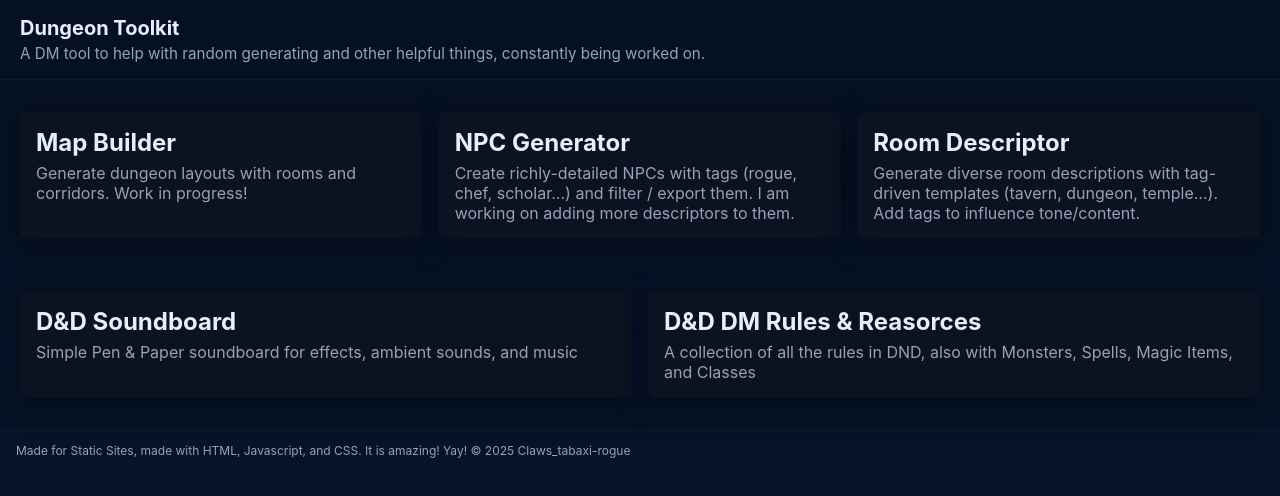
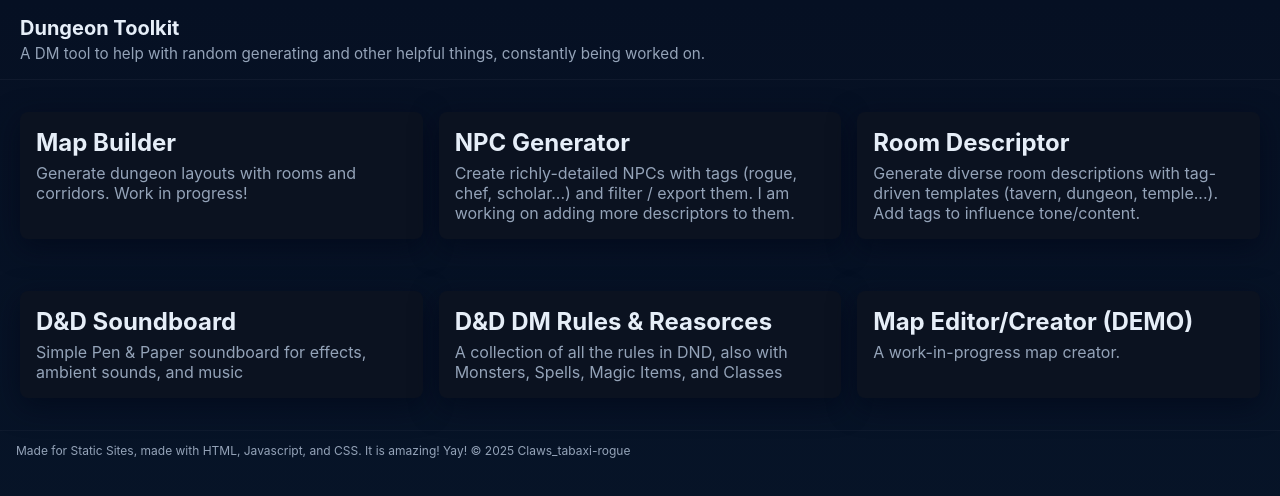
Before and after one commit to FurgusTheCat/DM-toolkit, a plain HTML site: page index.html in a window 1280 px wide. Drawn offline with Linux system fonts and the light colour scheme.

Commit message:
Update index.html

```diff
--- a/index.html
+++ b/index.html
@@ -38,6 +38,11 @@
       <h2>D&D DM Rules & Reasorces</h2>
       <p>A collection of all the rules in DND, also with Monsters, Spells, Magic Items, and Classes</p>
     </a>
+
+      <a class="card" href="map-editor.html">
+      <h2>Map Editor/Creator (DEMO)</h2>
+      <p>A work-in-progress map creator.</p>
+    </a>
   </main>
 
   <footer>
```
